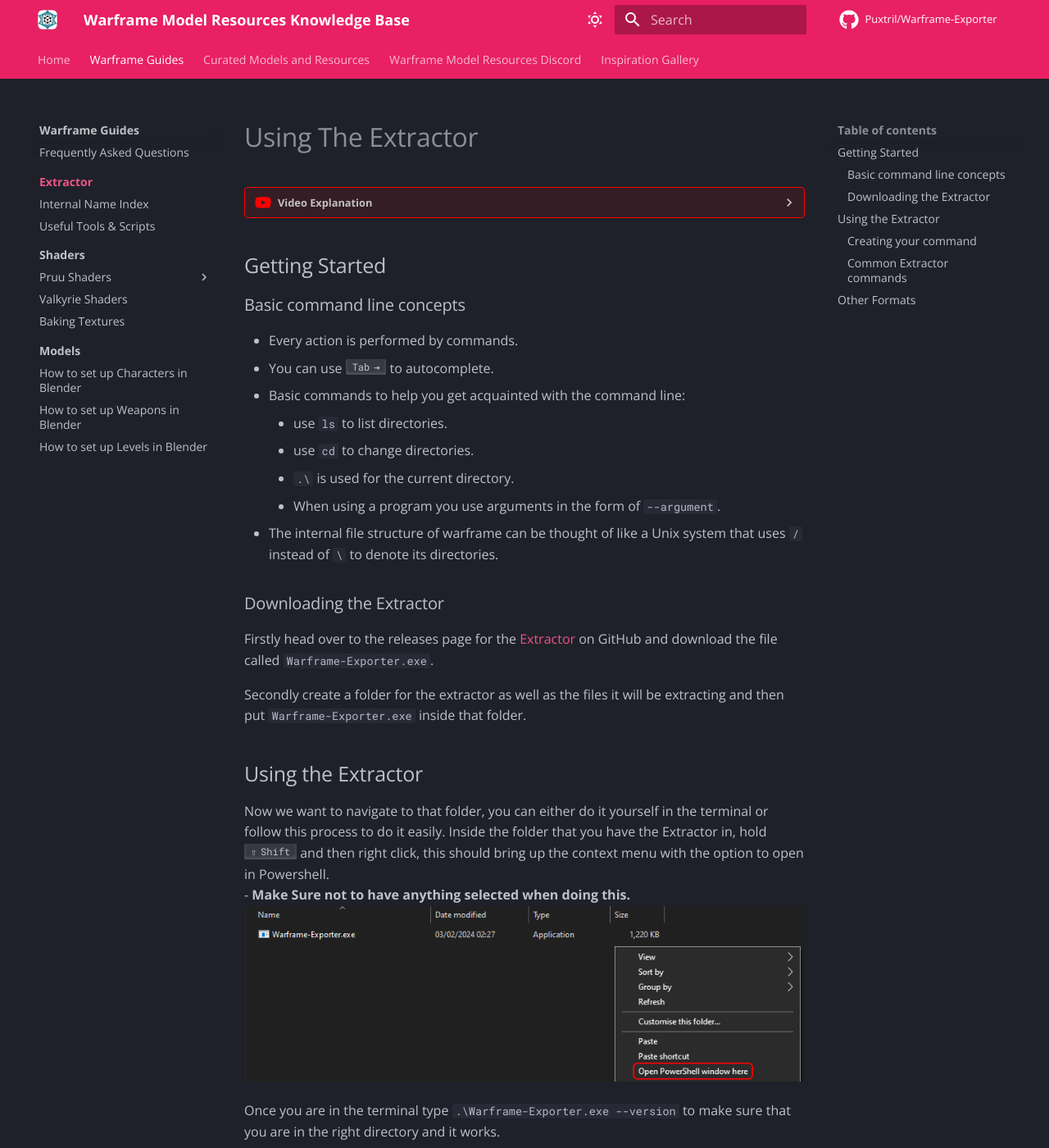
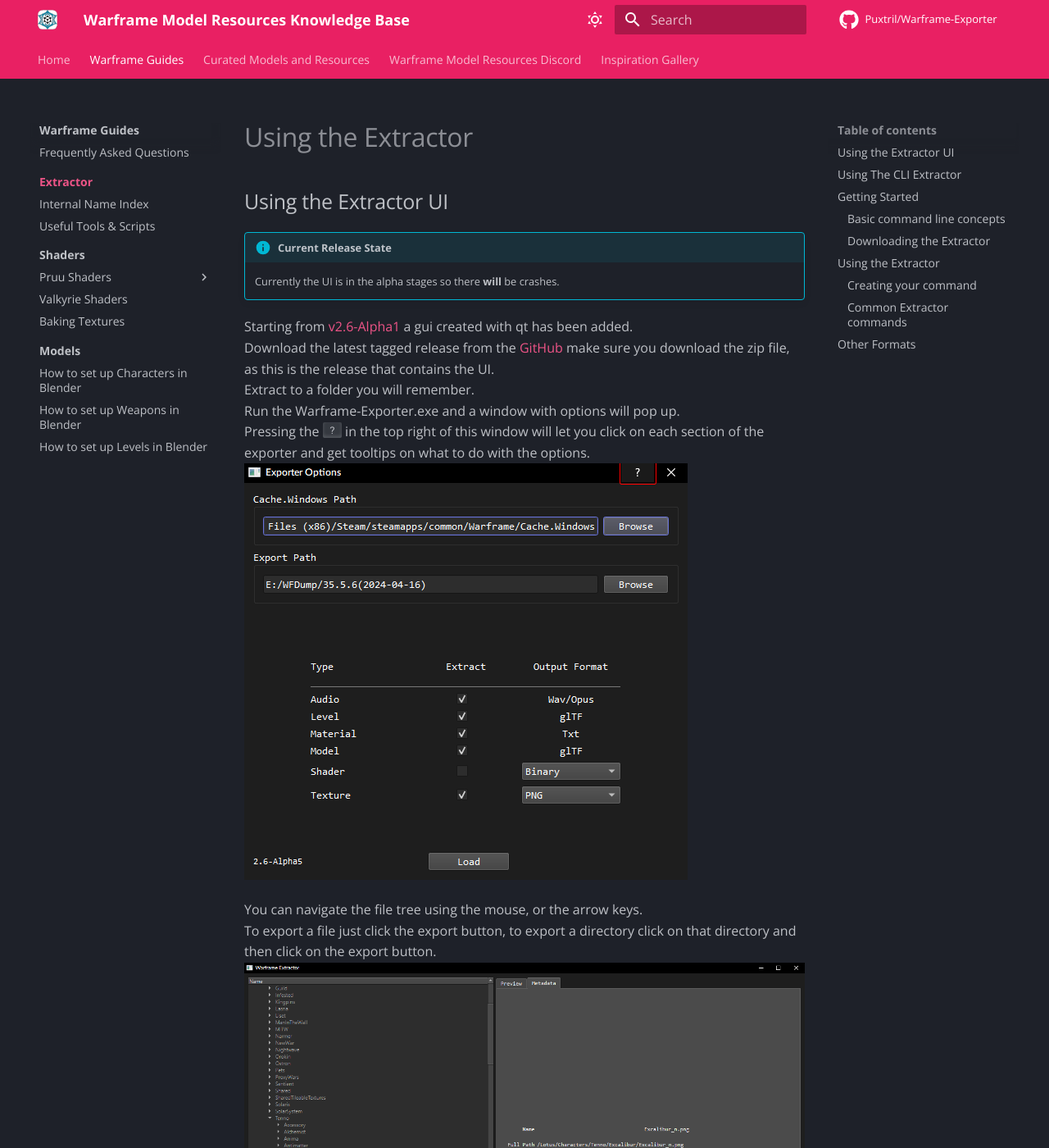
Before and after one commit to Kptweedy/Tutorials, an MkDocs documentation site: the page built from docs/wf-guides/extractor/index.md, in a window 1280 px wide and 1400 px high. Shown: the whole window at 82% size. Built offline with MkDocs 1.6.1 and Material for MkDocs 9.7.7, drawn with Linux system fonts in a browser that asks for light colours; comment, search, counter and statistics services are not loaded; some of the changed text lies outside the part shown.

Commit message:
Adding information about the UI

```diff
--- a/docs/wf-guides/extractor/index.md
+++ b/docs/wf-guides/extractor/index.md
@@ -1,4 +1,24 @@
-# Using The Extractor
+# Using the Extractor
+## Using the Extractor UI
+
+!!! info "Current Release State"
+	Currently the UI is in the alpha stages so there **will** be crashes.
+
+Starting from [v2.6-Alpha1](https://github.com/Puxtril/Warframe-Exporter/tree/v2.6-Alpha1) a gui created with qt has been added.
+Download the latest tagged release from the [GitHub](https://github.com/Puxtril/Warframe-Exporter/releases) make sure you download the zip file, as this is the release that contains the UI.
+Extract to a folder you will remember.
+Run the Warframe-Exporter.exe and a window with options will pop up.
+Pressing the ++question++ in the top right of this window will let you click on each section of the exporter and get tooltips on what to do with the options.
+![Gui Options](../../assets/images/extractor-ui-options.png)
+
+You can navigate the file tree using the mouse, or the arrow keys.
+To export a file just click the export button, to export a directory click on that directory and then click on the export button.
+![](../../assets/images/exporter-ui-metadata.png)
+The UI also supports texture previews, material data preview and basic 3d model previews.
+![](../../assets/images/exporter-ui-preview.png)
+
+
+## Using The CLI Extractor
 ??? youtube "Video Explanation"
 	<iframe width="752" height="423" src="https://www.youtube.com/embed/71fCaIE7J_4?si=8DUQ0K3U-Ds-8uUN" title="YouTube video player" frameborder="0" allow="accelerometer; autoplay; clipboard-write; encrypted-media; gyroscope; picture-in-picture; web-share" allowfullscreen></iframe>
 
--- a/mkdocs.yml
+++ b/mkdocs.yml
@@ -31,6 +31,7 @@
     - navigation.sections
     - navigation.expand
     - navigation.prune
+    - navigation.footer
     - toc.follow
     - search.suggest
     - content.tabs.link
@@ -56,6 +57,7 @@
 
 repo_name: Puxtril/Warframe-Exporter
 repo_url: https://github.com/Puxtril/Warframe-Exporter/releases
+copyright: Not affiliated with Digital Extremes
 
 extra:
   social:
```
Also changed, not shown: docs/assets/images/exporter-ui-metadata.png (added), docs/assets/images/exporter-ui-preview.png (added), docs/assets/images/extractor-ui-options.png (added).
